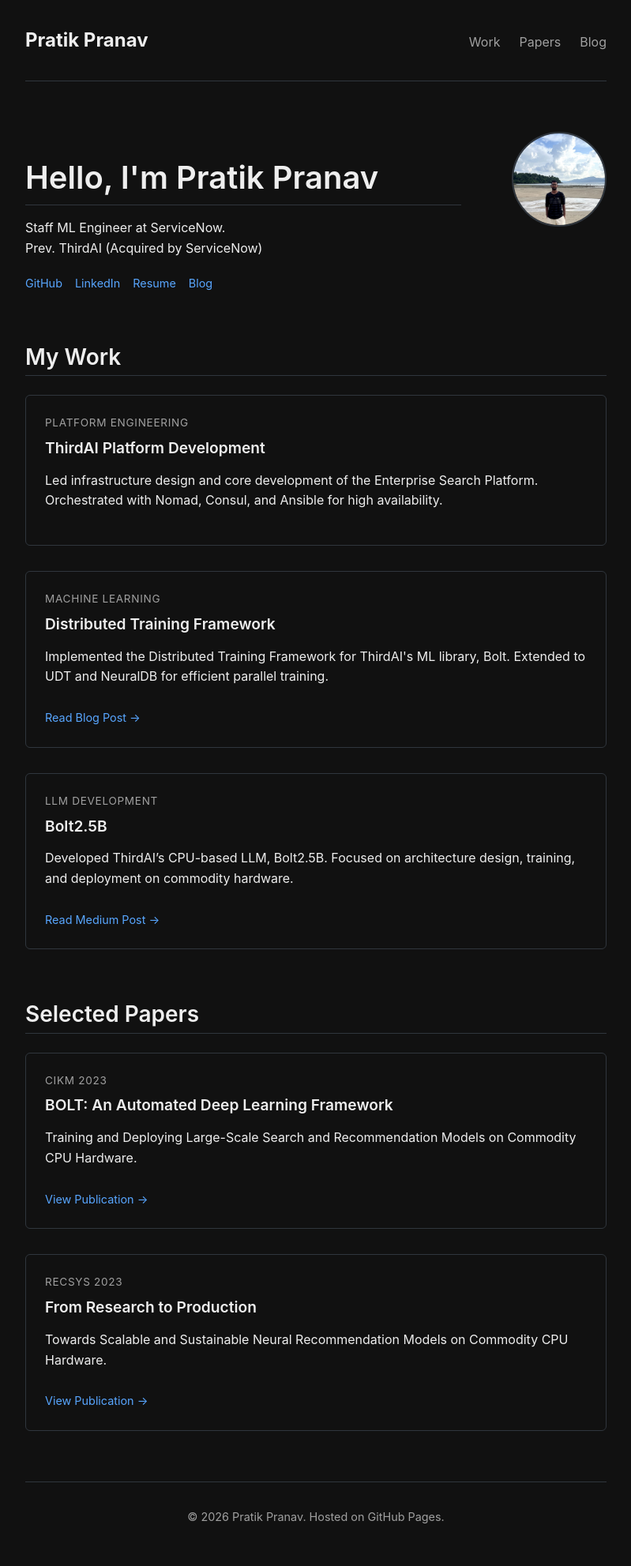
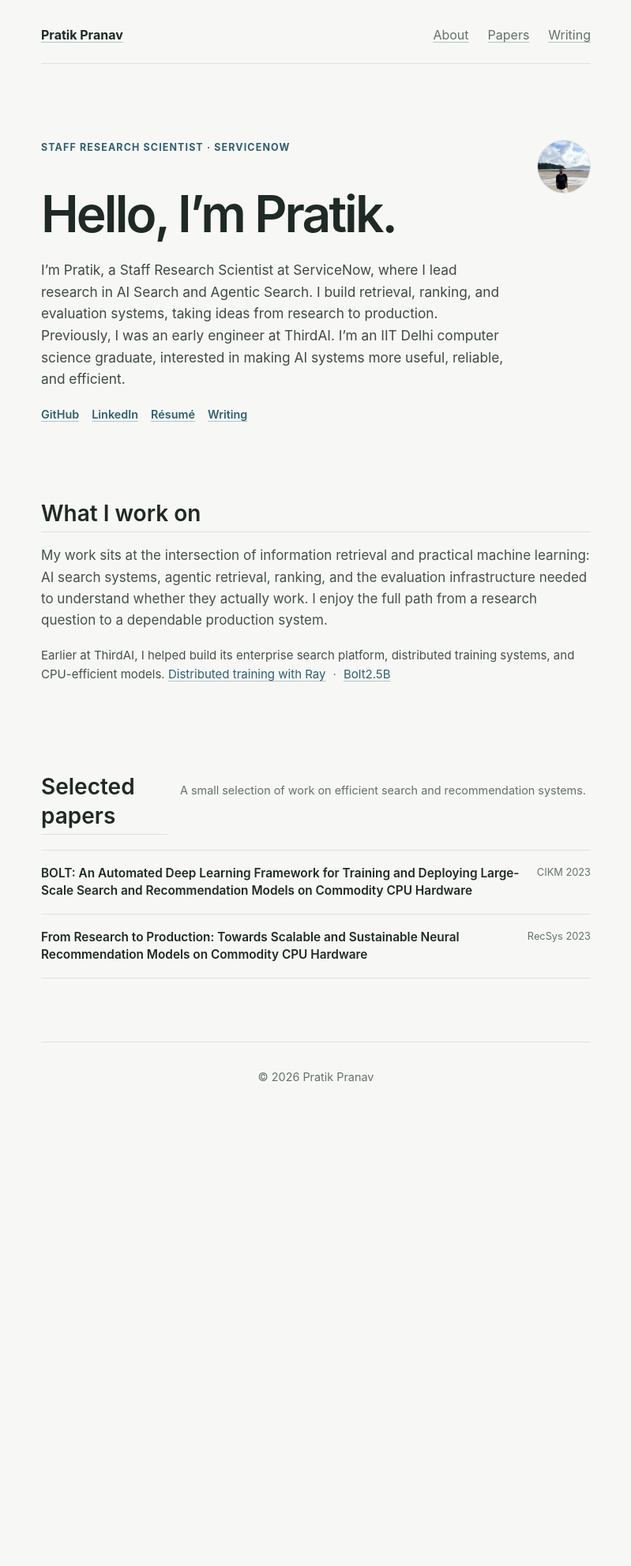
Before and after one commit to pratkpranav/pratkpranav.github.io, a Jekyll site: the page built from index.html, in a window 1280 px wide. Shown: the whole page at 79% size, without its empty margins (240-1039 px from the left). Built offline with Jekyll 4.4.1, drawn with Linux system fonts in a browser that asks for light colours; after the commit the page ends 1407 px from its top, so only the background shows below that.

Commit message:
Refresh homepage role and layout

```diff
--- a/_layouts/default.html
+++ b/_layouts/default.html
@@ -18,9 +18,9 @@
     <nav class="container">
       <a href="/" class="logo">{{ site.title }}</a>
       <div class="nav-links">
-        <a href="/#work">Work</a>
+        <a href="/#work">About</a>
         <a href="/#papers">Papers</a>
-        <a href="/blog/">Blog</a>
+        <a href="/blog/">Writing</a>
       </div>
     </nav>
   </header>
@@ -31,7 +31,7 @@
 
   <footer>
     <div class="container">
-      <p>&copy; {{ site.time | date: '%Y' }} {{ site.title }}. Hosted on GitHub Pages.</p>
+      <p>&copy; {{ site.time | date: '%Y' }} {{ site.title }}</p>
     </div>
   </footer>
 
--- a/assets/css/modern.css
+++ b/assets/css/modern.css
@@ -1,12 +1,11 @@
-/* Minimal Researcher Design System */
+/* Quiet, editorial researcher theme */
 :root {
-    --bg-color: #111111;
-    --text-primary: #eeeeee;
-    --text-secondary: #a0a0a0;
-    --accent-color: #58a6ff;
-    /* GitHub-like blue */
-    --border-color: #30363d;
-    --code-bg: #161b22;
+    --bg-color: #f7f8f5;
+    --text-primary: #1f2926;
+    --text-secondary: #65706b;
+    --accent-color: #315f70;
+    --border-color: #dce2de;
+    --code-bg: #eef1ee;
     --font-main: -apple-system, BlinkMacSystemFont, "Segoe UI", Helvetica, Arial, sans-serif;
 }
 
@@ -21,19 +20,21 @@ body {
     color: var(--text-primary);
     font-family: var(--font-main);
     line-height: 1.6;
-    font-size: 16px;
-    max-width: 800px;
+    font-size: 17px;
+    max-width: 760px;
     margin: 0 auto;
     padding: 2rem;
 }
 
 a {
     color: var(--accent-color);
-    text-decoration: none;
+    text-decoration-color: rgba(49, 95, 112, 0.35);
+    text-underline-offset: 0.18em;
 }
 
 a:hover {
-    text-decoration: underline;
+    color: #204754;
+    text-decoration-color: currentColor;
 }
 
 /* Typography */
@@ -51,9 +52,8 @@ h6 {
 }
 
 h1 {
-    font-size: 2.5rem;
-    border-bottom: 1px solid var(--border-color);
-    padding-bottom: 0.5rem;
+    font-size: clamp(2.35rem, 8vw, 4rem);
+    letter-spacing: -0.045em;
 }
 
 h2 {
@@ -72,8 +72,8 @@ p {
 
 /* Header & Nav */
 header {
-    margin-bottom: 4rem;
-    padding-bottom: 2rem;
+    margin-bottom: 6rem;
+    padding-bottom: 1.4rem;
     border-bottom: 1px solid var(--border-color);
 }
 
@@ -86,7 +86,7 @@ nav {
 }
 
 .logo {
-    font-size: 1.5rem;
+    font-size: 1rem;
     font-weight: 700;
     color: var(--text-primary);
 }
@@ -107,35 +107,39 @@ nav {
 
 /* Hero / Intro */
 .hero {
-    margin-bottom: 4rem;
+    margin-bottom: 6rem;
 }
 
 .hero-content {
-    display: flex;
-    flex-direction: column-reverse;
-    gap: 2rem;
+    display: grid;
+    grid-template-columns: minmax(0, 1fr) auto;
+    align-items: start;
+    gap: 2.5rem;
 }
 
-@media (min-width: 600px) {
-    .hero-content {
-        flex-direction: row;
-        align-items: flex-start;
-        justify-content: space-between;
-    }
+.eyebrow {
+    margin-bottom: 1rem;
+    color: var(--accent-color);
+    font-size: 0.78rem;
+    font-weight: 700;
+    letter-spacing: 0.09em;
+    text-transform: uppercase;
+}
 
-    .hero-text {
-        flex: 1;
-        padding-right: 2rem;
-    }
+.intro {
+    max-width: 650px;
+    color: #3f4945;
+    font-size: 1.08rem;
 }
 
 .hero-image img {
-    width: 120px;
-    height: 120px;
+    width: 68px;
+    height: 68px;
     border-radius: 50%;
     /* Circular profile picture */
     object-fit: cover;
-    border: 2px solid var(--border-color);
+    border: 1px solid var(--border-color);
+    filter: saturate(0.85);
 }
 
 .social-links {
@@ -145,9 +149,79 @@ nav {
     font-size: 0.9rem;
 }
 
+.social-links a {
+    font-weight: 600;
+}
+
 /* Sections */
 section {
     margin-bottom: 4rem;
+}
+
+.content-section {
+    margin-bottom: 5rem;
+}
+
+.content-section > p {
+    color: #46504c;
+}
+
+.inline-links {
+    font-size: 0.94rem;
+}
+
+.inline-links span {
+    margin: 0 0.3rem;
+    color: var(--text-secondary);
+}
+
+.section-heading {
+    display: grid;
+    grid-template-columns: 10rem minmax(0, 1fr);
+    align-items: baseline;
+    gap: 1rem;
+    margin-bottom: 1.2rem;
+}
+
+.section-heading h2,
+.section-heading p {
+    margin-bottom: 0;
+}
+
+.section-heading p {
+    color: var(--text-secondary);
+    font-size: 0.9rem;
+}
+
+.publication-list {
+    list-style: none;
+    border-top: 1px solid var(--border-color);
+}
+
+.publication-list li {
+    display: grid;
+    grid-template-columns: minmax(0, 1fr) auto;
+    gap: 1.25rem;
+    padding: 1.1rem 0;
+    border-bottom: 1px solid var(--border-color);
+}
+
+.publication-list a {
+    color: var(--text-primary);
+    font-size: 0.96rem;
+    font-weight: 600;
+    line-height: 1.45;
+    text-decoration: none;
+}
+
+.publication-list a:hover {
+    color: var(--accent-color);
+}
+
+.publication-list span {
+    color: var(--text-secondary);
+    font-size: 0.8rem;
+    white-space: nowrap;
 }
 
 .section-title {
@@ -253,7 +327,7 @@ section {
     padding: 1.25rem 1.35rem;
     border: 1px solid var(--border-color);
     border-radius: 10px;
-    background: linear-gradient(180deg, rgba(88, 166, 255, 0.08) 0%, rgba(88, 166, 255, 0) 100%);
+    background: linear-gradient(180deg, rgba(49, 95, 112, 0.08) 0%, rgba(49, 95, 112, 0) 100%);
 }
 
 .blog-hero h1 {
@@ -322,7 +396,7 @@ section {
 }
 
 .blog-excerpt {
-    color: #c8c8c8;
+    color: #4b5551;
     margin-bottom: 0.6rem;
 }
 
@@ -336,6 +410,57 @@ footer {
     color: var(--text-secondary);
 }
 
+footer p {
+    margin-bottom: 0;
+}
+
+@media (max-width: 620px) {
+    body {
+        padding: 1.25rem;
+        font-size: 16px;
+    }
+
+    header {
+        margin-bottom: 4rem;
+    }
+
+    nav {
+        align-items: flex-start;
+        flex-direction: column;
+    }
+
+    .hero {
+        margin-bottom: 4.5rem;
+    }
+
+    .hero-content {
+        grid-template-columns: 1fr;
+        gap: 1.5rem;
+    }
+
+    .hero-image {
+        grid-row: 1;
+    }
+
+    .hero-image img {
+        width: 58px;
+        height: 58px;
+    }
+
+    .section-heading,
+    .publication-list li {
+        grid-template-columns: 1fr;
+    }
+
+    .section-heading {
+        gap: 0.25rem;
+    }
+
+    .publication-list li {
+        gap: 0.35rem;
+    }
+}
+
 /* Utilities */
 .gradient-text {
     background: none;
--- a/index.html
+++ b/index.html
@@ -3,16 +3,22 @@ layout: default
 title: Pratik Pranav
 ---
 
-<section class="hero">
+<section class="hero" aria-labelledby="intro-title">
     <div class="hero-content">
         <div class="hero-text">
-            <h1>Hello, I'm Pratik Pranav</h1>
-            <p>Staff ML Engineer at ServiceNow.<br>Prev. ThirdAI (Acquired by ServiceNow)</p>
-            <div class="social-links">
+            <p class="eyebrow">Staff Research Scientist · ServiceNow</p>
+            <h1 id="intro-title">Hello, I’m Pratik.</h1>
+            <p class="intro">
+                I’m Pratik, a Staff Research Scientist at ServiceNow, where I lead research in AI Search and Agentic
+                Search. I build retrieval, ranking, and evaluation systems, taking ideas from research to production.
+                Previously, I was an early engineer at ThirdAI. I’m an IIT Delhi computer science graduate, interested
+                in making AI systems more useful, reliable, and efficient.
+            </p>
+            <div class="social-links" aria-label="Profile links">
                 <a href="https://github.com/pratkpranav">GitHub</a>
                 <a href="https://www.linkedin.com/in/pratik-p-92629616b">LinkedIn</a>
-                <a href="/assets/Resume.pdf">Resume</a>
-                <a href="/blog/">Blog</a>
+                <a href="/assets/Resume.pdf">Résumé</a>
+                <a href="/blog/">Writing</a>
             </div>
         </div>
         <div class="hero-image">
@@ -21,51 +27,34 @@ title: Pratik Pranav
     </div>
 </section>
 
-<section id="work" class="container">
-    <h2 class="section-title">My Work</h2>
-    <div class="grid">
-        <article class="card delay-1">
-            <span class="card-meta">Platform Engineering</span>
-            <h3>ThirdAI Platform Development</h3>
-            <p>Led infrastructure design and core development of the Enterprise Search Platform. Orchestrated with
-                Nomad, Consul, and Ansible for high availability.</p>
-        </article>
-
-        <article class="card delay-2">
-            <span class="card-meta">Machine Learning</span>
-            <h3>Distributed Training Framework</h3>
-            <p>Implemented the Distributed Training Framework for ThirdAI's ML library, Bolt. Extended to UDT and
-                NeuralDB for efficient parallel training.</p>
-            <a href="https://www.anyscale.com/blog/how-thirdai-uses-ray-for-parallel-training-of-billion-parameter-neural-networks-on-commodity-cpus"
-                class="card-link">Read Blog Post →</a>
-        </article>
-
-        <article class="card delay-3">
-            <span class="card-meta">LLM Development</span>
-            <h3>Bolt2.5B</h3>
-            <p>Developed ThirdAI’s CPU-based LLM, Bolt2.5B. Focused on architecture design, training, and deployment on
-                commodity hardware.</p>
-            <a href="https://medium.com/thirdai-blog/introducing-the-worlds-first-generative-llm-pre-trained-only-on-cpus-meet-thirdai-s-bolt2-5b-10c0600e1af4"
-                class="card-link">Read Medium Post →</a>
-        </article>
-    </div>
+<section id="work" class="content-section" aria-labelledby="work-title">
+    <h2 id="work-title">What I work on</h2>
+    <p>
+        My work sits at the intersection of information retrieval and practical machine learning: AI search systems,
+        agentic retrieval, ranking, and the evaluation infrastructure needed to understand whether they actually work.
+        I enjoy the full path from a research question to a dependable production system.
+    </p>
+    <p class="inline-links">
+        Earlier at ThirdAI, I helped build its enterprise search platform, distributed training systems, and
+        CPU-efficient models. <a href="https://www.anyscale.com/blog/how-thirdai-uses-ray-for-parallel-training-of-billion-parameter-neural-networks-on-commodity-cpus">Distributed training with Ray</a>
+        <span aria-hidden="true">·</span>
+        <a href="https://medium.com/thirdai-blog/introducing-the-worlds-first-generative-llm-pre-trained-only-on-cpus-meet-thirdai-s-bolt2-5b-10c0600e1af4">Bolt2.5B</a>
+    </p>
 </section>
 
-<section id="papers" class="container">
-    <h2 class="section-title">Selected Papers</h2>
-    <div class="grid">
-        <article class="card">
-            <span class="card-meta">CIKM 2023</span>
-            <h3>BOLT: An Automated Deep Learning Framework</h3>
-            <p>Training and Deploying Large-Scale Search and Recommendation Models on Commodity CPU Hardware.</p>
-            <a href="https://dl.acm.org/doi/abs/10.1145/3583780.3615458" class="card-link">View Publication →</a>
-        </article>
-
-        <article class="card">
-            <span class="card-meta">RecSys 2023</span>
-            <h3>From Research to Production</h3>
-            <p>Towards Scalable and Sustainable Neural Recommendation Models on Commodity CPU Hardware.</p>
-            <a href="https://dl.acm.org/doi/10.1145/3604915.3610249" class="card-link">View Publication →</a>
-        </article>
+<section id="papers" class="content-section" aria-labelledby="papers-title">
+    <div class="section-heading">
+        <h2 id="papers-title">Selected papers</h2>
+        <p>A small selection of work on efficient search and recommendation systems.</p>
     </div>
+    <ul class="publication-list">
+        <li>
+            <a href="https://dl.acm.org/doi/abs/10.1145/3583780.3615458">BOLT: An Automated Deep Learning Framework for Training and Deploying Large-Scale Search and Recommendation Models on Commodity CPU Hardware</a>
+            <span>CIKM 2023</span>
+        </li>
+        <li>
+            <a href="https://dl.acm.org/doi/10.1145/3604915.3610249">From Research to Production: Towards Scalable and Sustainable Neural Recommendation Models on Commodity CPU Hardware</a>
+            <span>RecSys 2023</span>
+        </li>
+    </ul>
 </section>
```
